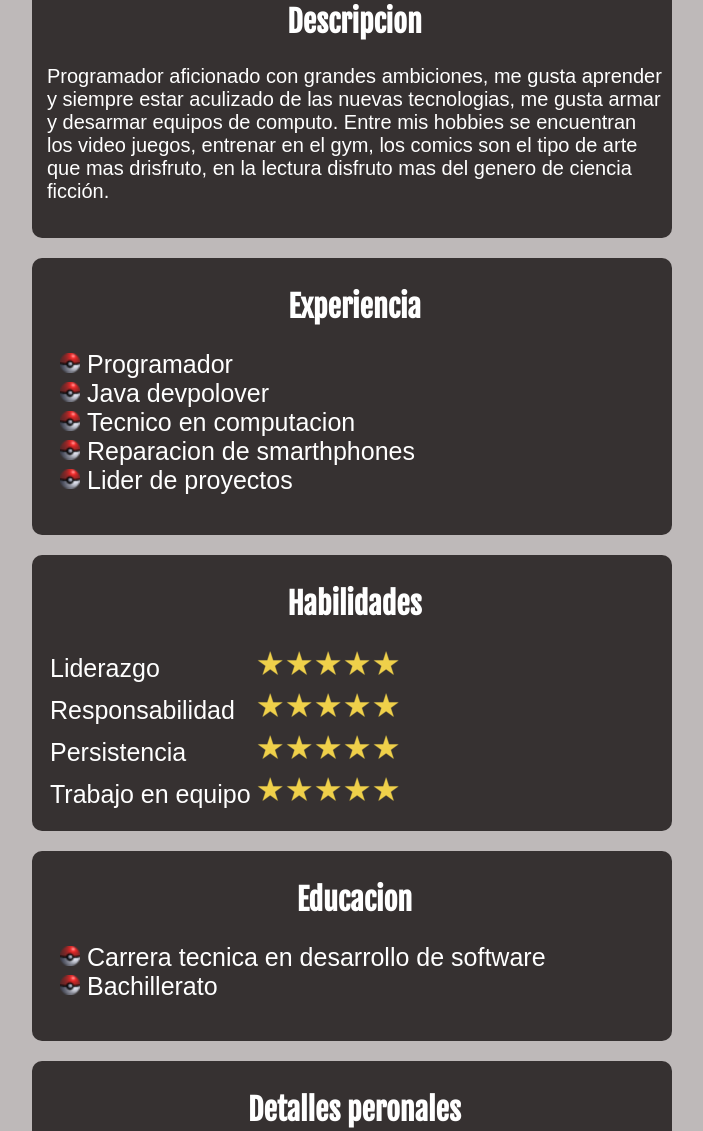
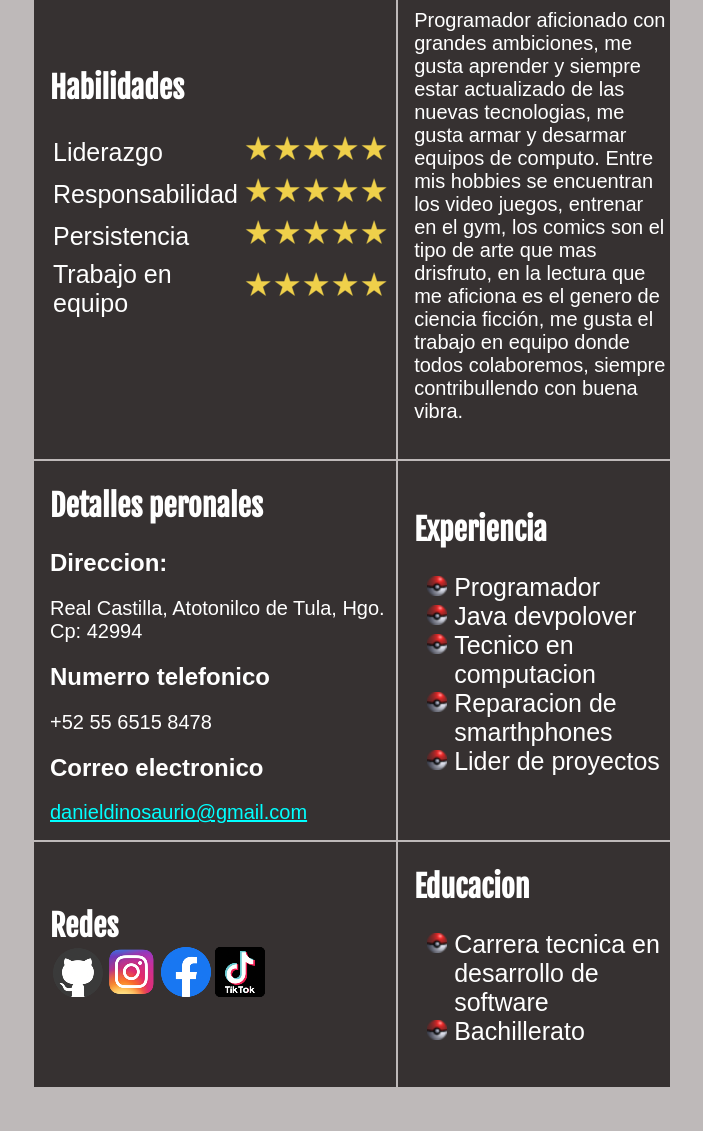
Before and after one commit to DannerDV77/Mi-cv-en-web, a plain HTML site: page index.html in a window 1280 px wide. Shown: the part 312-1443 px from the top of the page, without its empty margins (288-991 px from the left). After the commit the page ends 1409 px from the top, so only its background shows below. Drawn offline with Linux system fonts and the light colour scheme; a web font is replaced by a local one.

Commit message:
Version 3, falta revision

```diff
--- a/css/styles.css
+++ b/css/styles.css
@@ -12,22 +12,21 @@ body{
 }
 
 .bloques{
-    border-radius: 10px;
-    padding-top: 5px;
+    padding-left: 15px;
     padding-bottom: 15px;
-    padding-right: 10px;
-    padding-left: 15px;
-    margin-top: 20px;
     color: white;
     background-color: rgb(54, 49, 49);
     font-family: 'Barlow Condensed', sans-serif;
+}
+
+.tablas{
+    background-color: rgb(54, 49, 49);
 }
 
 .image-profile{
     width: 200px;
     padding-top: 15px;
     padding-right: 20px;
-    border-radius: 100%;
 }
 
 .profile-description{
@@ -38,7 +37,6 @@ body{
 .subtemas{
     font-size: 30px;
     font-family: 'Fjalla One', sans-serif;
-    text-align: center;
 }
 
 .skills{
@@ -46,7 +44,7 @@ body{
     font-size: 25px;
 }
 
-#tabla1{
+#tablahabilidadees{
     font-size: 25px;
 }
 
--- a/index.html
+++ b/index.html
@@ -10,28 +10,63 @@
     <link rel="stylesheet" href="css/styles.css">
 </head>
 <body>
+    <div>
+        <table>
+            <th class="tablas">
+                <img class="image-profile" src="image/profile.jpg" alt="">
+            </th>
+            <th class="tablas">
+                <h1 id="name">FRANCISCO DANIEL VIVAS GODINEZ</h1>
+            </th>
+            <tr class="tablas">
+                <td>
                     <div class="bloques">
-        <table>
+                        <h2 class="subtemas">Habilidades</h2>
+                        <table id="tablahabilidadees">
                             <tr>
-                <td>
-                    <img class="image-profile" src="image/profile.jpg" alt="">
+                                <td>Liderazgo</td>
+                                <td> <img src="css/star.png"> </td>
+                            </tr>
+                            <tr>
+                                <td>Responsabilidad</td>
+                                <td> <img src="css/star.png"> </td>
+                            </tr>
+                            <tr>
+                                <td>Persistencia</td>
+                                <td> <img src="css/star.png"> </td>
+                            </tr>
+                            <tr>
+                                <td>Trabajo en equipo</td>
+                                <td> <img src="css/star.png"> </td>
+                            </tr>
+                        </table>
+                    </div
                 </td>
                 <td>
-                    <h1 id="name">FRANCISCO DANIEL VIVAS GODINEZ</h1>
-
-                </td>
-            </tr>
-        </table>
-    </div>
                     <div class="bloques">
                         <h2 class="subtemas">Descripcion</h2>
                         <p class="profile-description">
-            Programador aficionado con grandes ambiciones, me gusta aprender y siempre estar aculizado de las nuevas
+                            Programador aficionado con grandes ambiciones, me gusta aprender y siempre estar actualizado de las nuevas
                             tecnologias, me gusta armar y desarmar equipos de computo. Entre mis hobbies se encuentran los video juegos,
-            entrenar en el gym, los comics son el tipo de arte que mas drisfruto, en la lectura disfruto mas del genero de
-            ciencia ficción.
+                            entrenar en el gym, los comics son el tipo de arte que mas drisfruto, en la lectura que me aficiona es el genero de
+                            ciencia ficción, me gusta el trabajo en equipo donde todos colaboremos, siempre contribullendo con buena vibra.
                         </p>
                     </div>
+                </td>
+            </tr>
+            <tr class="tablas">
+                <td>
+                    <div class="bloques">
+                        <h2 class="subtemas">Detalles peronales</h2>
+                        <h2>Direccion:</h4>
+                        <p class="profile-description">Real Castilla, Atotonilco de Tula, Hgo. Cp: 42994</p>
+                        <h2>Numerro telefonico</h2>
+                        <p class="profile-description">+52 55 6515 8478</p>
+                        <h2>Correo electronico</h2>
+                        <a class="links" href="mailto:Sdanieldinosaurio77@gmail.com">danieldinosaurio@gmail.com</a>
+                    </div>
+                </td>
+                <td>
                     <div class="bloques">
                         <h2 class="subtemas">Experiencia</h2>
                         <ul class="skills">
@@ -42,43 +77,10 @@
                             <li>Lider de proyectos</li>
                         </ul>
                     </div>
-    <div class="bloques">
-        <h2 class="subtemas">Habilidades</h2>
-        <table id="tabla1">
-            <tr>
-                <td>Liderazgo</td>
-                <td> <img src="css/star.png"></td>
+                </td>
             </tr>
-            <tr>
-                <td>Responsabilidad</td>
-                <td> <img src="css/star.png"></td>
-            </tr>
-            <tr>
-                <td>Persistencia</td>
-                <td> <img src="css/star.png"></td>
-            </tr>
-            <tr>
-                <td>Trabajo en equipo</td>
-                <td> <img src="css/star.png"></td>
-            </tr>
-        </table>
-    </div>
-    <div class="bloques">
-        <h2 class="subtemas">Educacion</h2>
-        <ul class="skills">
-            <li>Carrera tecnica en desarrollo de software</li>
-            <li>Bachillerato</li>
-        </ul>
-    </div>
-    <div class="bloques">
-        <h2 class="subtemas">Detalles peronales</h2>
-        <h2>Direccion:</h4>
-        <p class="profile-description">Real Castilla, Atotonilco de Tula, Hgo. Cp: 42994</p>
-        <h2>Numerro telefonico</h2>
-        <p class="profile-description">+52 55 6515 8478</p>
-        <h2>Correo electronico</h2>
-        <a class="links" href="mailto:Sdanieldinosaurio77@gmail.com">danieldinosaurio@gmail.com</a>
-    </div>
+            <tr class="tablas">
+                <td>
                     <div class="bloques">
                         <h2 class="subtemas">Redes</h>
                             <table>
@@ -90,5 +92,18 @@
                                 </tr>
                             </table>
                     </div>
+                </td>
+                <td>
+                    <div class="bloques">
+                        <h2 class="subtemas">Educacion</h2>
+                        <ul class="skills">
+                            <li>Carrera tecnica en desarrollo de software</li>
+                            <li>Bachillerato</li>
+                        </ul>
+                    </div>
+                </td>
+            </tr>
+        </table>
+    </div>
 </body>
 </html>
```
Lines whose indentation alone changed are shown as unchanged.
